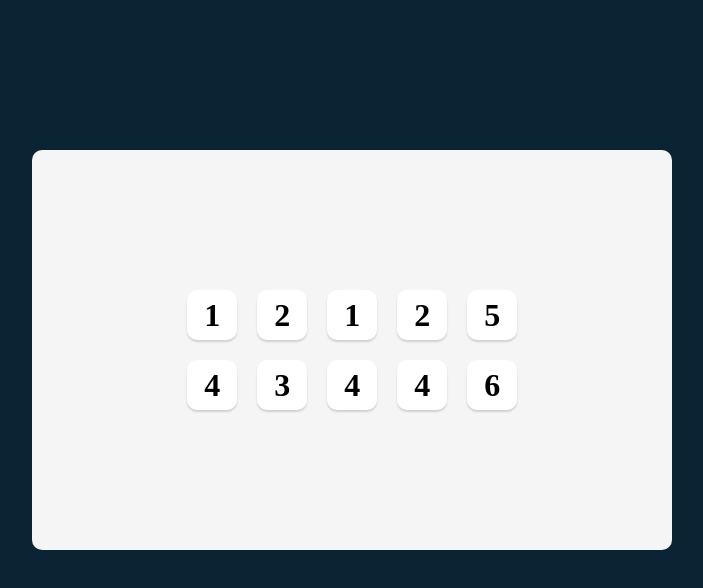
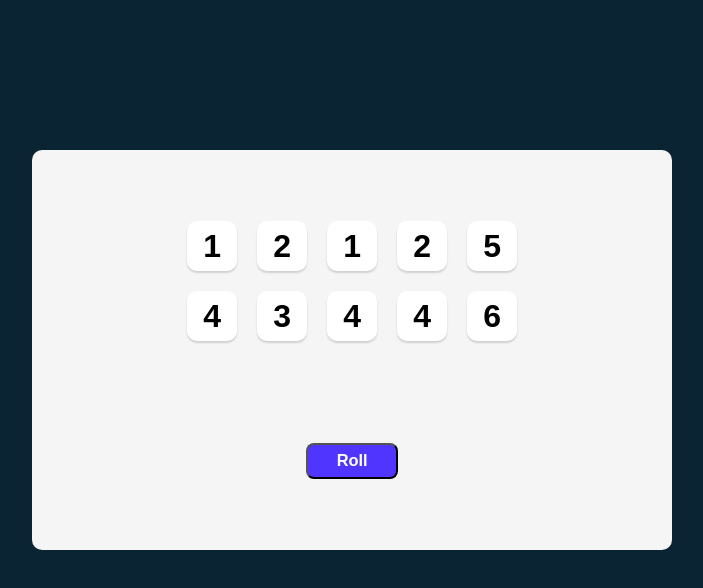
Before and after one commit to Ranita-Magar/Tenzies-Game, a React (Vite) app: page / in a window 1280 px wide. Shown: the top 588 px of the page, without its empty margins (275-978 px from the left). Built offline with nearby package versions, Linux system fonts and the light colour scheme.

Commit message:
Creating Roll Dice Button

```diff
--- a/App.jsx
+++ b/App.jsx
@@ -14,9 +14,16 @@ export const App = () => {
 
   const diceElements = dice.map((die) => <Die value={die} />);
 
+  function rollDice() {
+    setDice(allNewDice());
+  }
+
   return (
     <main>
       <div className="dice-container">{diceElements}</div>
+      <button type="button" className="roll-button" onClick={rollDice}>
+        Roll
+      </button>
     </main>
   );
 };
--- a/style.css
+++ b/style.css
@@ -7,6 +7,7 @@ body {
     padding: 150px;
     padding-left: 24%;
     margin: 0;
+    font-family: ' Karla', sans-serif;
 }
 
 main {
@@ -18,7 +19,7 @@ main {
     padding: 20px;
     display: flex;
     flex-direction: column;
-    justify-content: center;
+    justify-content: space-around;
     align-items: center;
 }
 
@@ -43,3 +44,24 @@ main {
 .die-num {
     font-size: 2rem;
 }
+
+.roll-button {
+    width: 92.16px;
+    height: 35.84px;
+    font-family: ' Karla', sans-serif;
+    font-size: 16.38px;
+    font-weight: 700;
+    color: white;
+    line-height: 19.15px;
+    background-color: #5035FF;
+    border-radius: 8px;
+    cursor: pointer;
+}
+
+.roll-button:focus {
+    outline: none;
+}
+
+.roll-button:active {
+    box-shadow: inset 5px 5px 10px -3px rgba(0, 0, 0, 0.7);
+}
```
